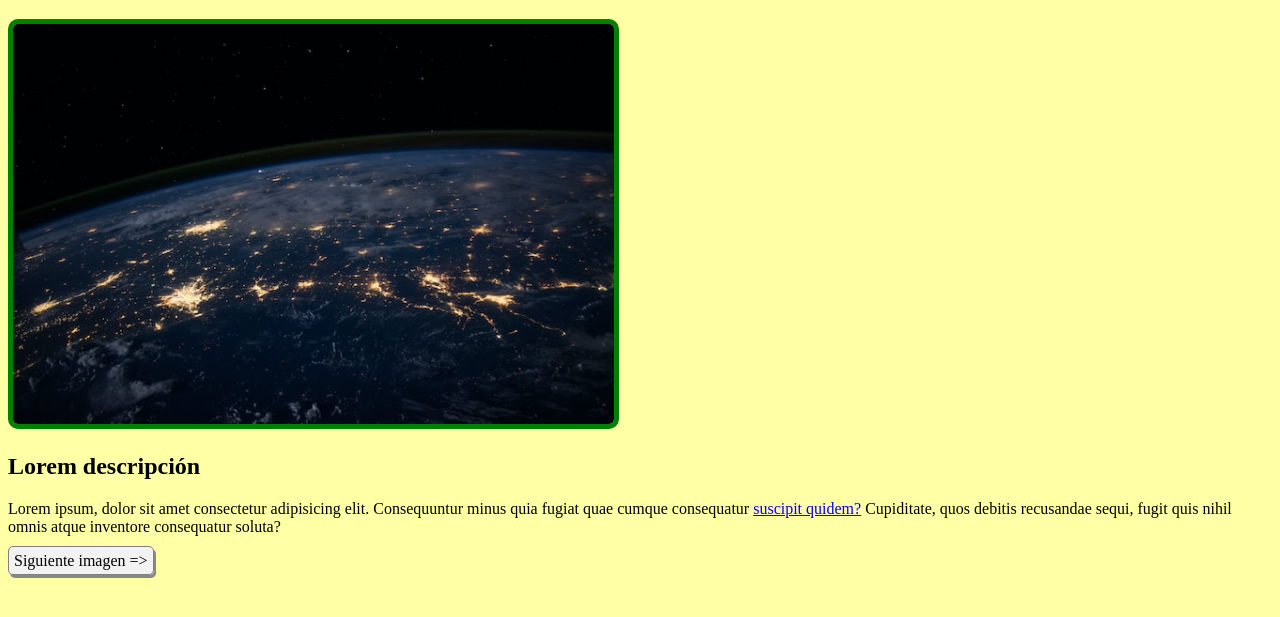
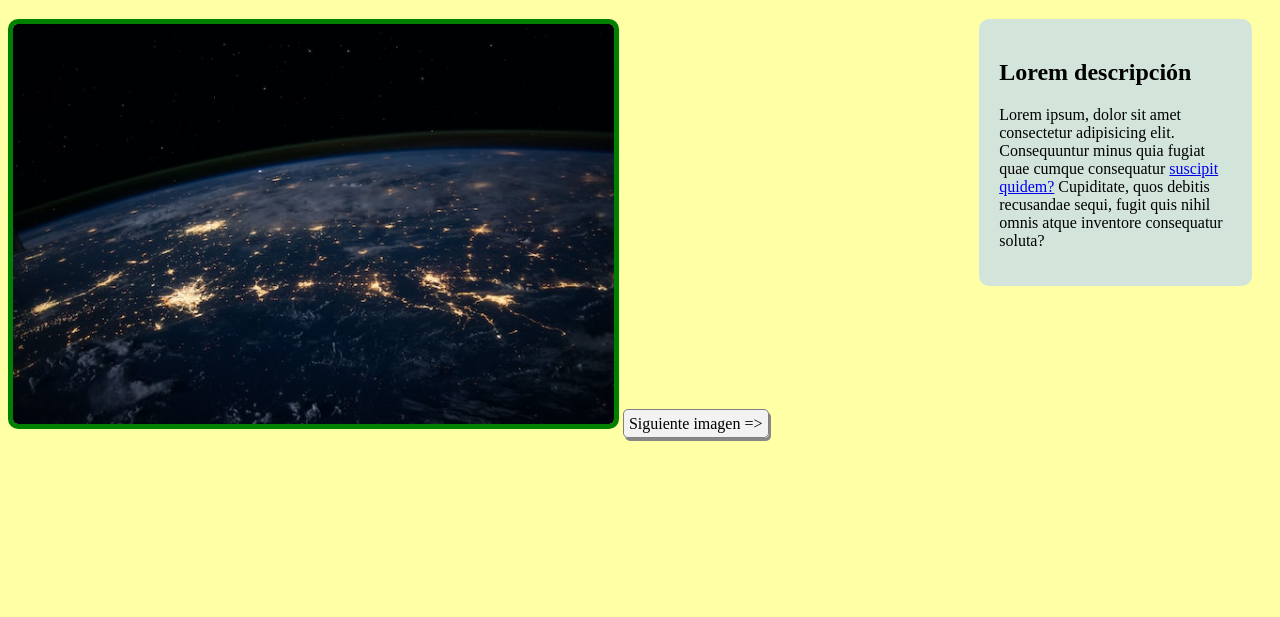
Before and after one commit to NahuelCastillo/Galerya-de-images, a plain HTML site: page page1.html in a window 1280 px wide. Shown: the part 61-678 px from the top of the page. Drawn offline with Linux system fonts and the light colour scheme.

Commit message:
se agrega un aside para en texto

```diff
--- a/page1.html
+++ b/page1.html
@@ -11,10 +11,12 @@
 <body>
     <h1>Galería de la Tecnología</h1>
     <img src="img1.jpg" alt="Imagen de la NASA" class="image"/>
+    <aside>
     <h2>Lorem descripción</h2>
     <p>Lorem ipsum, dolor sit amet consectetur adipisicing elit. Consequuntur minus quia fugiat quae cumque consequatur
         <a href="page2.html">suscipit quidem?</a> Cupiditate, quos debitis recusandae sequi, fugit quis nihil omnis atque inventore consequatur
         soluta?</p>
+        </aside>
     <a href="page2.html" title="Imagen siguiente" class="link-button">Siguiente imagen =&gt;</a>
 </body>
 
--- a/styles.css
+++ b/styles.css
@@ -17,3 +17,14 @@ body {
     border-radius: 5px;
     box-shadow: 2px 3px #888888;
 }
+
+aside {
+    float: right;
+    width: calc(20% - 20px);
+    background: #d3e5db;
+    min-height: auto;
+    padding: 20px;
+    border-radius: 10px;
+    margin-right: 20px;
+
+}
```
Also changed, not shown: page2.html (+3 -0 lines).
